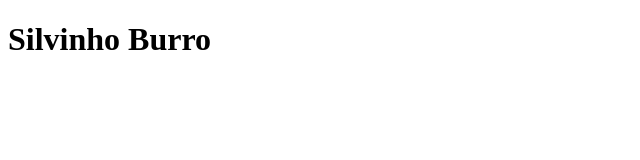
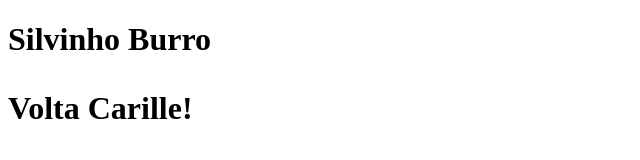
Before and after one commit to bpenna88/T-picos-Especiais-Fatec, a plain HTML site: page index.html in a window 1280 px wide. Shown: the whole page, without its empty margins (0-640 px from the left). Drawn offline with Linux system fonts and the light colour scheme.

```diff
--- a/index.html
+++ b/index.html
@@ -8,5 +8,6 @@
 </head>
 <body>
 <h1> Silvinho Burro <h1>
+    <p> Volta Carille!</p>
 </body>
 </html>
```
